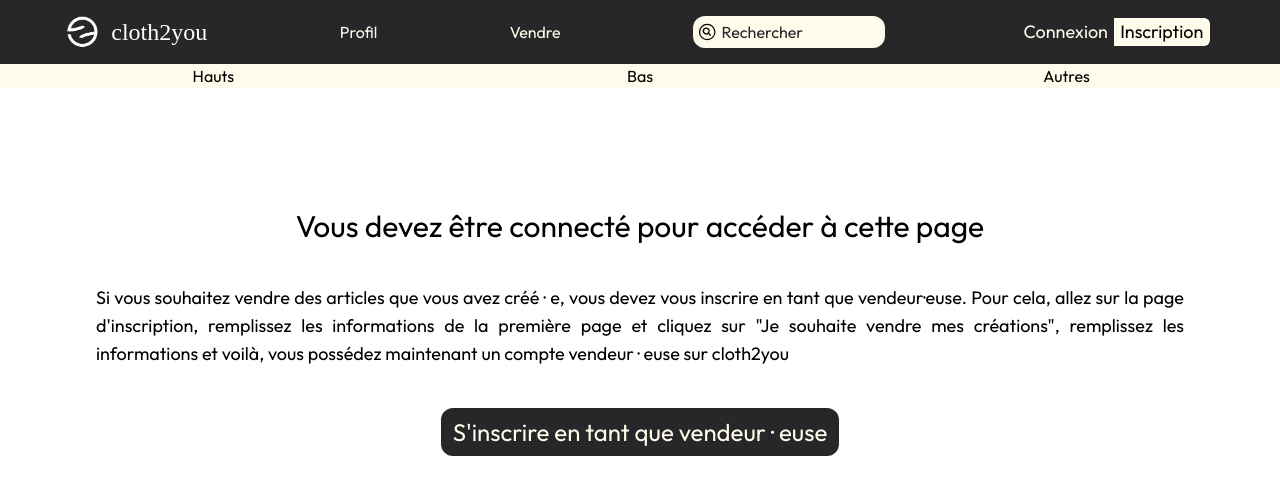
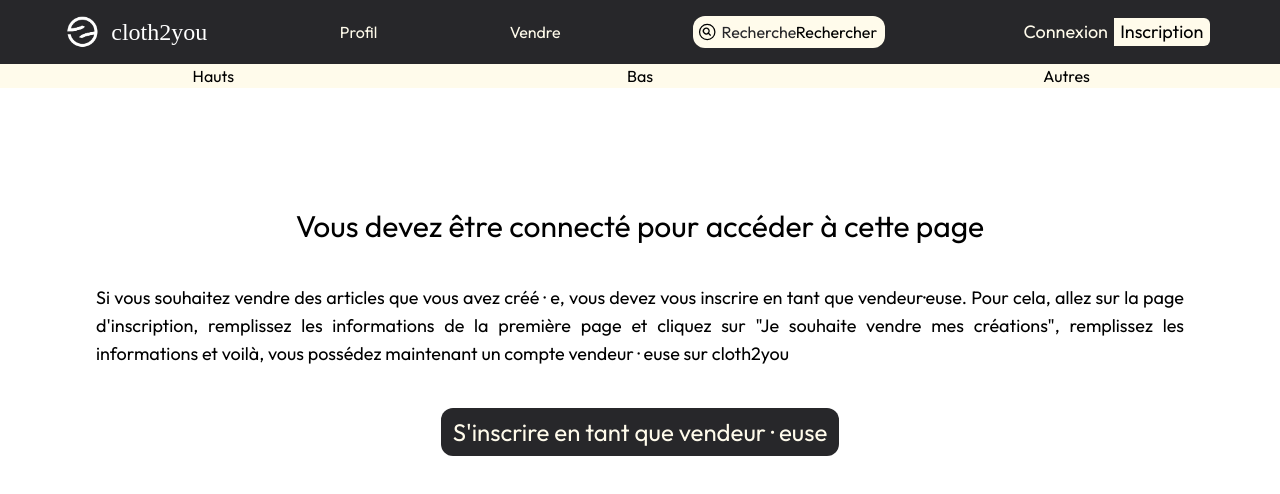
Before and after one commit to POLEC4T/school-project-auction-website, a React (Create React App) app in the folder ui/: page /profil in a window 1280 px wide. Shown: the top 494 px of the page. Built offline with nearby package versions, Linux system fonts and the light colour scheme; no server answers; a web font is replaced by a local one.

Commit message:
fonction recherche

```diff
--- a/ui/src/components/NavBar.jsx
+++ b/ui/src/components/NavBar.jsx
@@ -4,6 +4,7 @@ import { useState, useEffect } from "react";
 import AuthService from "../services/AuthService";
 import { Link } from "react-router-dom";
 import { getUserById } from "../services/UserService";
+import SearchBar from "./SearchBar";
 
 function NavBar() {
   const logoCloth2you = require("../static/images/logo.png");
@@ -87,30 +88,7 @@ function NavBar() {
           Vendre
         </NavLink>
 
-        <div className="recherche bg-amber-50 w-1/2 h-1/2 rounded-xl flex items-center ease-in duration-100 sm:max-w-48">
-          <svg
-            xmlns="http://www.w3.org/2000/svg"
-            fill="none"
-            viewBox="0 0 24 24"
-            stroke-width="1.5"
-            stroke="currentColor"
-            class="w-6 h-6 mx-1"
-          >
-            <path
-              stroke-linecap="round"
-              stroke-linejoin="round"
-              d="M15.75 15.75l-2.489-2.489m0 0a3.375 3.375 0 10-4.773-4.773 3.375 3.375 0 004.774 4.774zM21 12a9 9 0 11-18 0 9 9 0 0118 0z"
-            />
-          </svg>
-
-          <form action="recherche.html" className="w-full">
-            <input
-              type="text"
-              placeholder="Rechercher"
-              className="w-full rounded-r-xl bg-amber-50 focus:outline-none placeholder-zinc-800"
-            />
-          </form>
-        </div>
+        <SearchBar />
 
         {isConnected && user ? (
           <>
--- /dev/null
+++ b/ui/src/components/SearchBar.jsx
@@ -0,0 +1,64 @@
+import React from 'react';
+import { useState, useEffect } from 'react';
+import { useNavigate } from 'react-router-dom';
+import { useLocation } from 'react-router-dom';
+
+
+function SearchBar() {
+
+    const [searchValue, setSearchValue] = useState('');
+    const navigate = useNavigate();
+    const location = useLocation();
+
+    function handleChangeSearch(value) {
+        setSearchValue(value);
+    }
+
+    function handleSubmitSearch(e) {
+        e.preventDefault();
+        navigate({pathname: '/recherche', search: `recherche=${searchValue}`});
+    }
+
+    useEffect(() => {
+        const params = new URLSearchParams(location.search);
+        const search = params.get('recherche');
+        if (search) {
+            setSearchValue(search);
+        }
+    }, [location]);
+
+
+    return (
+
+        <div className="recherche bg-amber-50 w-1/2 h-1/2 rounded-xl flex items-center ease-in duration-100 sm:max-w-48">
+            <svg
+                xmlns="http://www.w3.org/2000/svg"
+                fill="none"
+                viewBox="0 0 24 24"
+                stroke-width="1.5"
+                stroke="currentColor"
+                class="w-6 h-6 mx-1"
+            >
+                <path
+                    stroke-linecap="round"
+                    stroke-linejoin="round"
+                    d="M15.75 15.75l-2.489-2.489m0 0a3.375 3.375 0 10-4.773-4.773 3.375 3.375 0 004.774 4.774zM21 12a9 9 0 11-18 0 9 9 0 0118 0z"
+                />
+            </svg>
+
+            <form className="w-full flex" onSubmit={handleSubmitSearch}>
+                <input
+                    type="text"
+                    placeholder="Rechercher"
+                    className="w-full rounded-r-xl bg-amber-50 focus:outline-none placeholder-zinc-800"
+                    value={searchValue}
+                    onChange={e => handleChangeSearch(e.target.value)}
+                />
+                <button type="submit" className='mr-2 hover:text-zinc-800'>Rechercher</button>
+            </form>
+        </div>
+    )
+}
+
+
+export default SearchBar;
--- a/ui/src/pages/ResultatsRecherche.jsx
+++ b/ui/src/pages/ResultatsRecherche.jsx
@@ -8,12 +8,14 @@ import { useEffect, useState } from "react";
 import ProfileNav from "../components/ProfileNav";
 import CheckboxFiltre from "../components/CheckboxFiltre";
 
+
 function ResultatsRecherche() {
-  const recherche = useParams().recherche;
   const [numArticles, setNumArticles] = React.useState(12);
   const [topArticles, setTopArticles] = React.useState([]);
   const [isLoading, setIsLoading] = useState(true);
   const [error, setError] = useState(null);
+
+
   const [filters, setFilters] = useState({
     taille: [],
     couleurs: [],
@@ -27,6 +29,7 @@ function ResultatsRecherche() {
   const col = query.get("col");
   const taille = query.get("taille");
   const cat = query.get("cat");
+  const recherche = query.get("recherche");
 
   // On pré-coche les filtres s'ils sont dans l'url
   useEffect(() => {
@@ -97,6 +100,20 @@ function ResultatsRecherche() {
     Object.keys(filters).forEach((key) => {
       if (filters[key].length !== 0) {
         if (!filters[key].includes(article[key])) {
+          matches = false;
+        }
+      }
+      if (recherche) {
+        if (
+          !article.titre
+            .toLowerCase()
+            .includes(recherche.toLowerCase().trim())
+          ||
+          !article.description
+            .toLowerCase()
+            .includes(recherche.toLowerCase().trim())
+
+        ) {
           matches = false;
         }
       }
```
